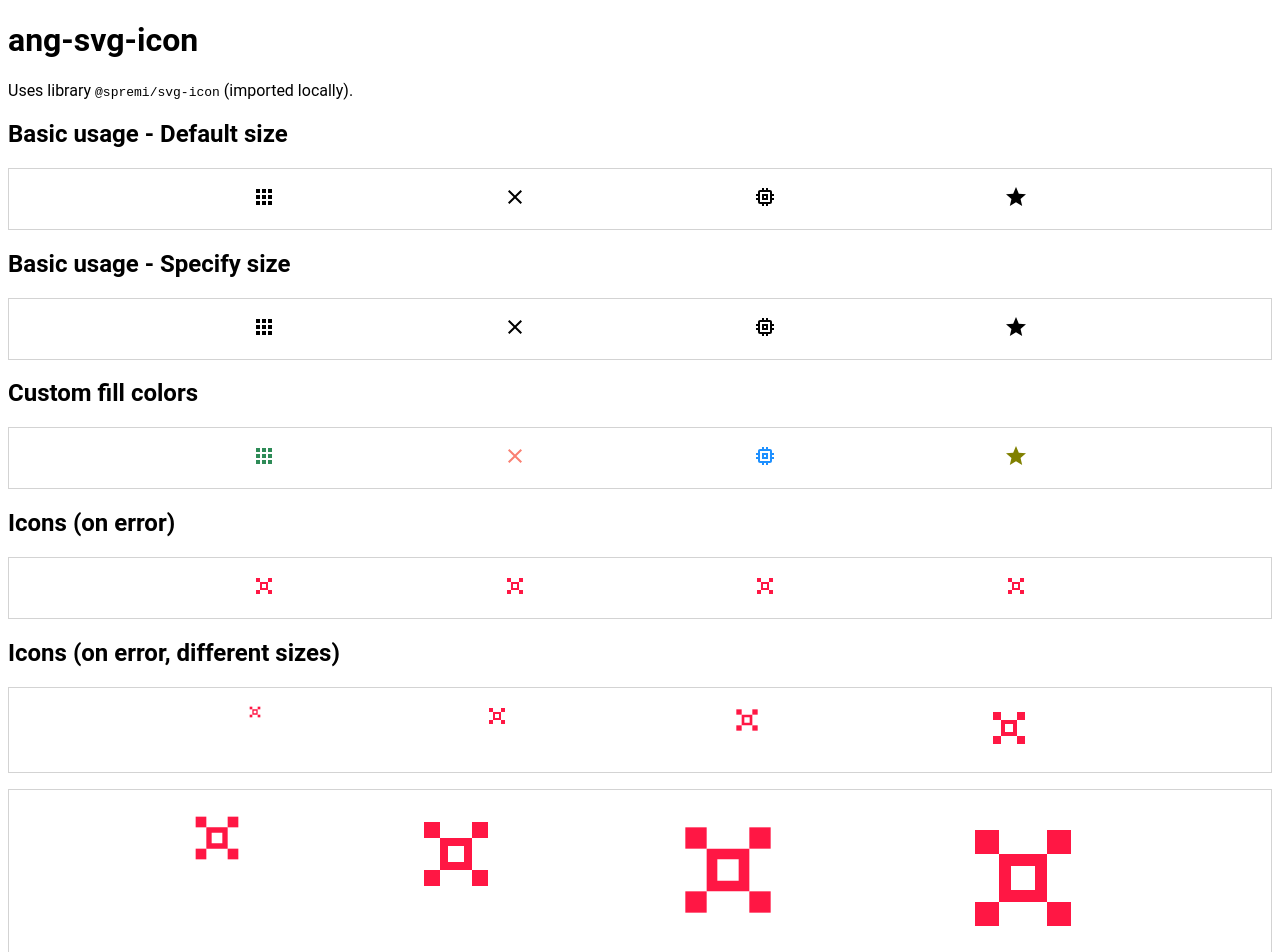
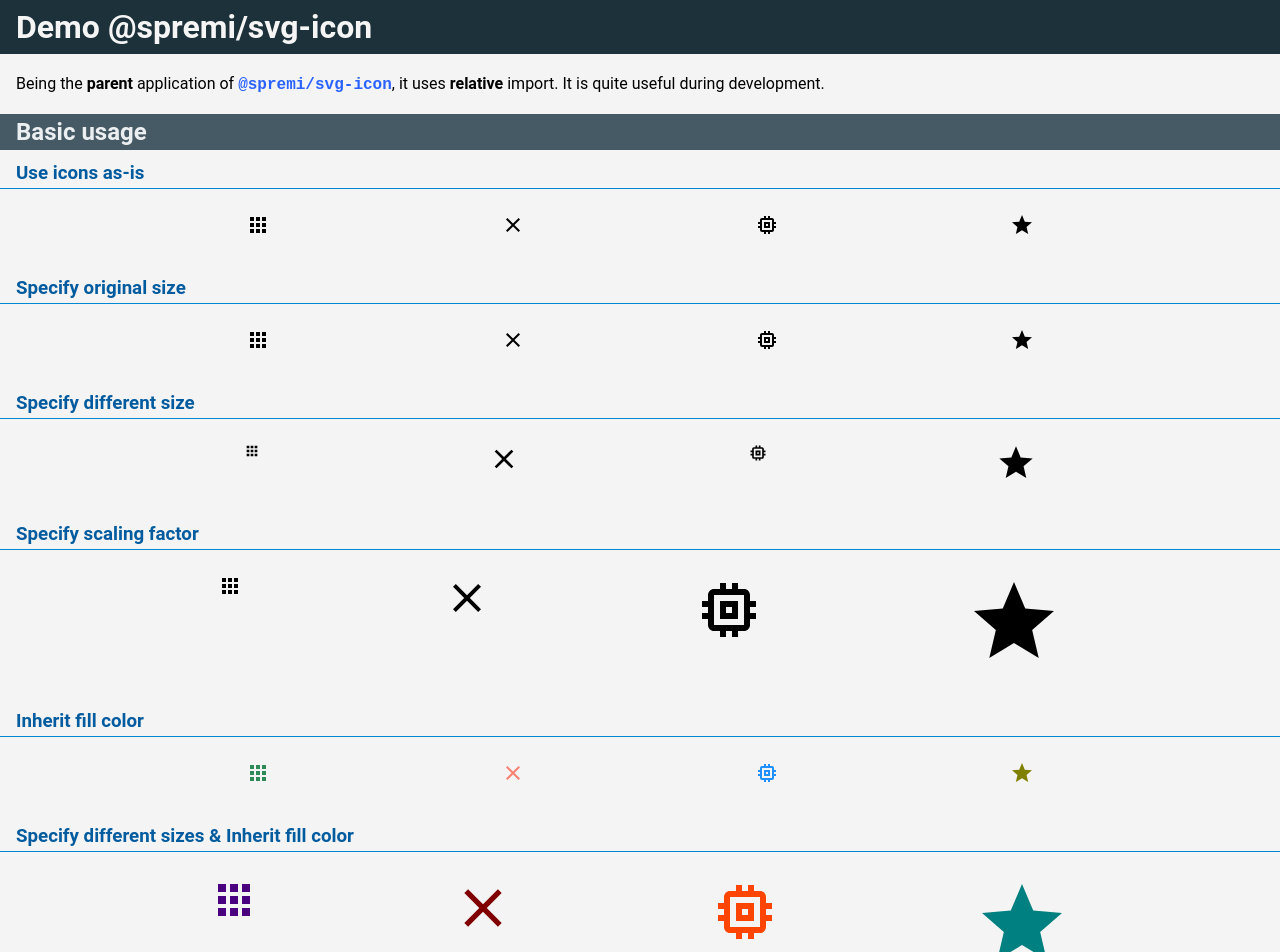
Before and after one commit to spremi/svg-icon, an Angular app: page / in a window 1280 px wide. Shown: the top 952 px of the page. Built offline with nearby package versions, Linux system fonts and the light colour scheme; no server answers.

Commit message:
feat: app: Update the demo application
Signed-off-by: Sanjeev Premi <spremi@ymail.com>

```diff
--- a/src/app/app.component.html
+++ b/src/app/app.component.html
@@ -1,7 +1,10 @@
-<h1>ang-svg-icon</h1>
-<p>Uses library <code>@spremi/svg-icon</code> (imported locally).</p>
+<h1>{{title}}</h1>
 
-<h2>Basic usage - Default size</h2>
+<p>Being the <strong>parent</strong> application of <code>@spremi/svg-icon</code>,
+it uses <strong>relative</strong> import. It is quite useful during development.</p>
+
+<h2>Basic usage</h2>
+<h3>Use icons as-is</h3>
 
 <div class="box">
   <span>
@@ -18,7 +21,7 @@
   </span>
 </div>
 
-<h2>Basic usage - Specify size</h2>
+<h3>Specify original size</h3>
 
 <div class="box">
   <span>
@@ -35,24 +38,80 @@
   </span>
 </div>
 
-<h2>Custom fill colors</h2>
+<h3>Specify different size</h3>
+
+<div class="box">
+  <span>
+    <ang-svg-icon url="/assets/ic_apps_24px.svg" width="16" height="16"></ang-svg-icon>
+  </span>
+  <span>
+    <ang-svg-icon url="/assets/ic_close_24px.svg" width="32" height="32"></ang-svg-icon>
+  </span>
+  <span>
+    <ang-svg-icon url="/assets/ic_memory_24px.svg" width="20" height="20"></ang-svg-icon>
+  </span>
+  <span>
+    <ang-svg-icon url="/assets/ic_grade_24px.svg" width="40" height="40"></ang-svg-icon>
+  </span>
+</div>
+
+<h3>Specify scaling factor</h3>
+
+<div class="box">
+  <span>
+    <ang-svg-icon url="/assets/ic_apps_24px.svg" scale="1"></ang-svg-icon>
+  </span>
+  <span>
+    <ang-svg-icon url="/assets/ic_close_24px.svg" scale="2"></ang-svg-icon>
+  </span>
+  <span>
+    <ang-svg-icon url="/assets/ic_memory_24px.svg" scale="3"></ang-svg-icon>
+  </span>
+  <span>
+    <ang-svg-icon url="/assets/ic_grade_24px.svg" scale="4"></ang-svg-icon>
+  </span>
+</div>
+
+<h3>Inherit fill color</h3>
 
 <div class="box">
   <span style="fill: seagreen">
-    <ang-svg-icon url="/assets/ic_apps_24px.svg" width="24" height="24"></ang-svg-icon>
+    <ang-svg-icon url="/assets/ic_apps_24px.svg"></ang-svg-icon>
   </span>
   <span style="fill:salmon">
-    <ang-svg-icon url="/assets/ic_close_24px.svg" width="24" height="24"></ang-svg-icon>
+    <ang-svg-icon url="/assets/ic_close_24px.svg"></ang-svg-icon>
   </span>
   <span style="fill: dodgerblue">
-    <ang-svg-icon url="/assets/ic_memory_24px.svg" width="24" height="24"></ang-svg-icon>
+    <ang-svg-icon url="/assets/ic_memory_24px.svg"></ang-svg-icon>
   </span>
   <span style="fill: olive">
-    <ang-svg-icon url="/assets/ic_grade_24px.svg" width="24" height="24"></ang-svg-icon>
+    <ang-svg-icon url="/assets/ic_grade_24px.svg"></ang-svg-icon>
   </span>
 </div>
 
-<h2>Icons (on error)</h2>
+<h3>Specify different sizes & Inherit fill color</h3>
+
+<div class="box">
+  <span style="fill: indigo">
+    <ang-svg-icon url="/assets/ic_apps_24px.svg" width="48" height="48"></ang-svg-icon>
+  </span>
+  <span style="fill: maroon">
+    <ang-svg-icon url="/assets/ic_close_24px.svg" width="64" height="64"></ang-svg-icon>
+  </span>
+  <span style="fill: orangered">
+    <ang-svg-icon url="/assets/ic_memory_24px.svg" width="72" height="72"></ang-svg-icon>
+  </span>
+  <span style="fill: teal">
+    <ang-svg-icon url="/assets/ic_grade_24px.svg" width="96" height="96"></ang-svg-icon>
+  </span>
+</div>
+
+<h2>Advanced usage </h2>
+
+<h3>Error icon - Set during initialization</h3>
+
+<p>See <code>app.module.ts</code> to view related changes.</p>
+
 <div class="box">
   <span>
     <ang-svg-icon url="/assets/err1.svg" width="24" height="24"></ang-svg-icon>
@@ -68,7 +127,8 @@
   </span>
 </div>
 
-<h2>Icons (on error, different sizes) </h2>
+<h3>Error icon - Set during initialization (different sizes)</h3>
+
 <div class="box">
   <span>
     <ang-svg-icon url="/assets/err1.svg" width="16" height="16"></ang-svg-icon>
--- a/src/app/app.component.scss
+++ b/src/app/app.component.scss
@@ -1,5 +1,30 @@
 :host {
-  font-family: 'Roboto', 'sans';
+  h1 {
+    margin: 0 0 12px 0;
+    padding: 8px 8px 8px 16px;
+    background-color: #1c313a;
+    color: #f5f5f5;
+  }
+
+  h2 {
+    margin: 0 0 8px 0;
+    padding: 4px 4px 4px 16px;
+
+    background-color: #455a64;
+    color: #eceff1;
+  }
+
+  h3 {
+    margin: 0 0 8px 0;
+    padding: 4px 4px 4px 16px;
+
+    color: #005b9f;
+    border-bottom: 1px solid #0288d1;
+  }
+
+  p {
+    padding: 4px 4px 4px 16px;
+  }
 
   .box {
     display: flex;
@@ -9,7 +34,5 @@
 
     padding: 16px;
     margin-bottom: 16px;
-
-    border : 1px solid lightgrey;
   }
 }
--- a/src/app/app.component.ts
+++ b/src/app/app.component.ts
@@ -3,8 +3,8 @@ import { Component } from '@angular/core';
 @Component({
   selector: 'sp-root',
   templateUrl: './app.component.html',
-  styleUrls: ['./app.component.scss']
+  styleUrls: ['./app.component.scss'],
 })
 export class AppComponent {
-  title = 'svg-icon';
+  title = 'Demo @spremi/svg-icon';
 }
--- a/src/styles.scss
+++ b/src/styles.scss
@@ -1 +1,19 @@
-/* You can add global styles to this file, and also import other style files */
+body {
+  padding: 0;
+  margin: 0;
+
+  background-color: #f4f4f4;
+
+  font-family: 'Roboto', 'sans';
+}
+
+p {
+  font-size: 16px;
+}
+
+code {
+  color: #2962ff;
+
+  font-size: 16px;
+  font-weight: 600;
+}
```
